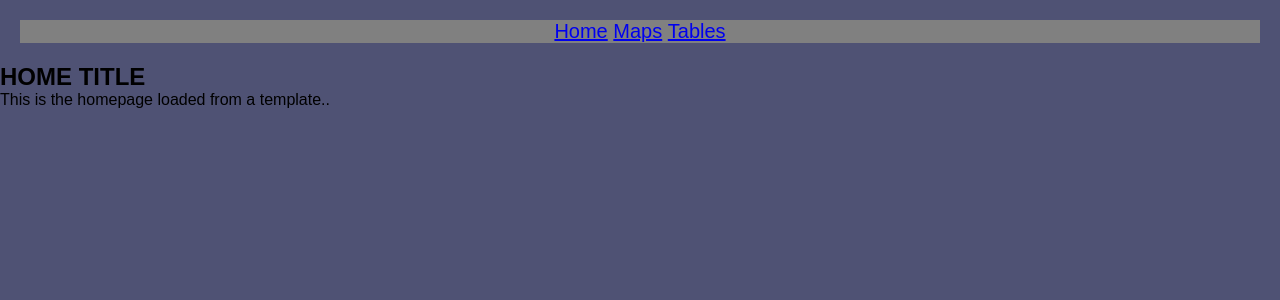
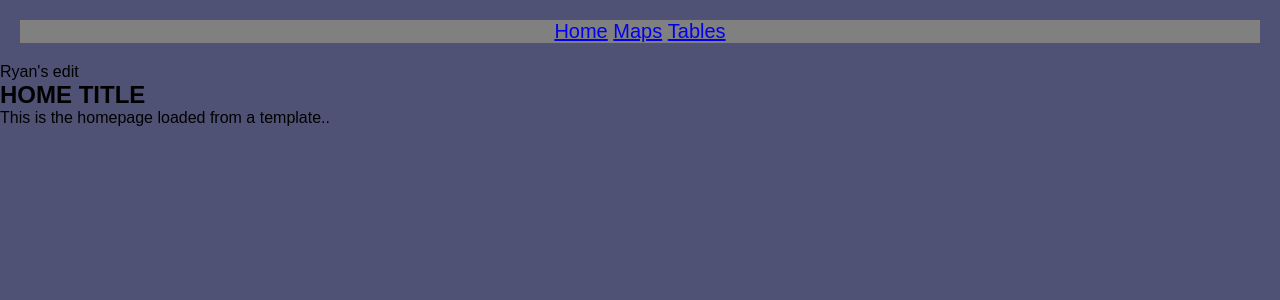
Before and after one commit to Christopher-Melendez/covid_project, a Django app: page / in a window 1280 px wide. Shown: the part 78-378 px from the top of the page. Run offline with Django 3.2, Linux system fonts and the light colour scheme.

Commit message:
Update base.html

```diff
--- a/src/pages/templates/base.html
+++ b/src/pages/templates/base.html
@@ -17,6 +17,9 @@
     </div>
 </head>
 
+<p>
+    Ryan's edit
+</p>
 <body>
     {% block body-content %}
 
```
